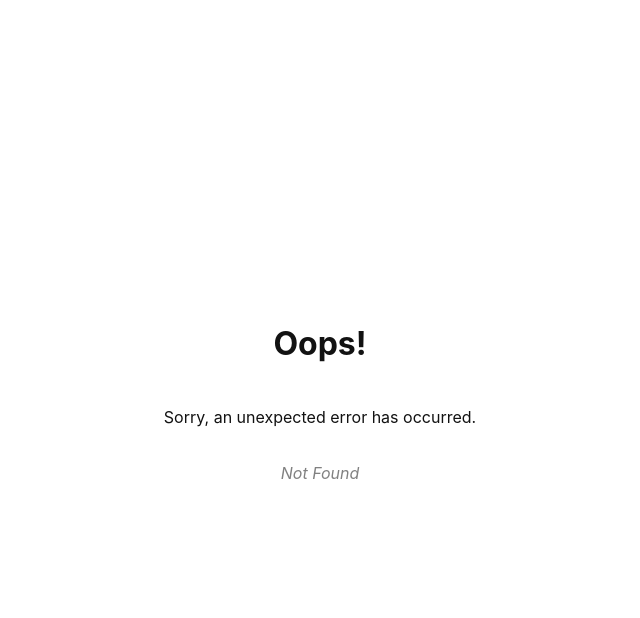
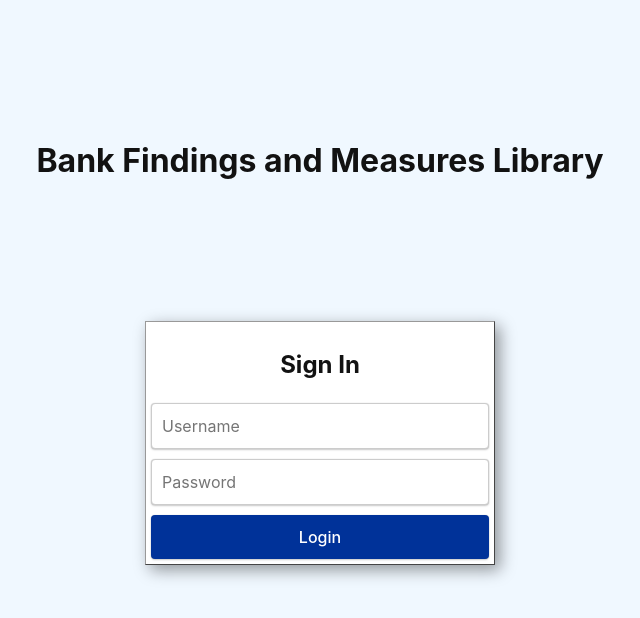
Before and after one commit to Adridut/bank-findings, a React (Vite) app: page /login in a window 1280 px wide. Before the commit this address had no page. Shown: the top 618 px of the page, without its empty margins (320-960 px from the left). Built offline with nearby package versions, Linux system fonts and the light colour scheme.

Commit message:
Started login

```diff
--- /dev/null
+++ b/src/App.jsx
@@ -0,0 +1,62 @@
+import { Routes, Route, createBrowserRouter, createRoutesFromElements, defer } from "react-router-dom";
+
+
+import "./index.css";
+import { ProtectedRoute } from "./components/ProtectedRoute";
+import { AuthLayout } from "./components/AuthLayout";
+import { AuthProvider } from "./hooks/useAuth";
+
+import ErrorPage from "./error-page";
+import Login from "./routes/login";
+import EditContact, {
+  action as editAction,
+} from "./routes/edit";
+import Root, { loader as rootLoader, action as rootAction } from "./routes/root";
+import Contact, {
+  loader as contactLoader,
+} from "./routes/contact";
+import { action as destroyAction } from "./routes/destroy";
+
+//https://blog.logrocket.com/authentication-react-router-v6/
+
+const getUserData = () =>
+    new Promise((resolve) =>
+      setTimeout(() => {
+        const user = window.localStorage.getItem("user");
+        resolve(user);
+      }, 3000)
+    );
+
+export const router = createBrowserRouter(
+    createRoutesFromElements(
+      <>
+        <Route element={<AuthLayout/>} loader={() => defer({ userPromise: getUserData() })}>
+            <Route path="/login" element={<Login />} />
+            <Route path="/" element={<ProtectedRoute/>}>
+            <Route element={<Root />}>
+                <Route path="/contact" element={<Contact />} loader={contactLoader}></Route>
+                <Route path="contacts/:contactId/edit" element={<EditContact />} loader={contactLoader} action={editAction}></Route>
+                <Route path="contacts/:contactId/destroy" action={destroyAction}></Route>
+            </Route>
+            </Route>
+        </Route>
+      </>
+    )
+  );
+
+// function App() {
+//   return (
+//     <AuthProvider>
+//       <Routes>
+//         <Route path="/" element={<ProtectedRoute><Root/></ProtectedRoute>} errorElement={<ErrorPage/>} loader={rootLoader} action={rootAction} children={[
+//             <Route path="/contact" element={<Contact />} loader={contactLoader}></Route>,
+//             <Route path="contacts/:contactId/edit" element={<EditContact />} loader={contactLoader} action={editAction}></Route>,
+//             <Route path="contacts/:contactId/destroy" action={destroyAction}></Route>,
+//             ]}/>
+//         <Route path="/login" element={<Login />} />
+//       </Routes>
+//     </AuthProvider>
+//   );
+// }
+
+// export default App;
--- /dev/null
+++ b/src/components/AuthLayout.jsx
@@ -0,0 +1,21 @@
+import { Suspense } from "react";
+import { useLoaderData, useOutlet, Await } from "react-router-dom";
+import { AuthProvider } from "../hooks/useAuth";
+
+export const AuthLayout = () => {
+  const outlet = useOutlet();
+
+  const { userPromise } = useLoaderData();
+
+  return (
+    <Suspense>
+      <Await
+        resolve={userPromise}
+        errorElement={<div severity="error">Something went wrong!</div>}
+        children={(user) => (
+          <AuthProvider userData={user}>{outlet}</AuthProvider>
+        )}
+      />
+    </Suspense>
+  );
+};
--- /dev/null
+++ b/src/components/ProtectedRoute.jsx
@@ -0,0 +1,11 @@
+import { Navigate } from "react-router-dom";
+import { useAuth } from "../hooks/useAuth";
+
+export const ProtectedRoute = ({ children }) => {
+  const { user } = useAuth();
+  if (!user) {
+    // user is not authenticated
+    return <Navigate to="/login" />;
+  }
+  return children;
+};
--- /dev/null
+++ b/src/hooks/useAuth.jsx
@@ -0,0 +1,35 @@
+import { createContext, useContext, useMemo } from "react";
+import { useNavigate } from "react-router-dom";
+import { useLocalStorage } from "./useLocalStorage";
+const AuthContext = createContext();
+
+export const AuthProvider = ({ children }) => {
+  const [user, setUser] = useLocalStorage("user", null);
+  const navigate = useNavigate();
+
+  // call this function when you want to authenticate the user
+  const login = async (data) => {
+    setUser(data);
+    navigate("/");
+  };
+
+  // call this function to sign out logged in user
+  const logout = () => {
+    setUser(null);
+    navigate("/login", { replace: true });
+  };
+
+  const value = useMemo(
+    () => ({
+      user,
+      login,
+      logout,
+    }),
+    [user]
+  );
+  return <AuthContext.Provider value={value}>{children}</AuthContext.Provider>;
+};
+
+export const useAuth = () => {
+  return useContext(AuthContext);
+};
--- /dev/null
+++ b/src/hooks/useLocalStorage.jsx
@@ -0,0 +1,26 @@
+import { useState } from "react";
+
+export const useLocalStorage = (keyName, defaultValue) => {
+  const [storedValue, setStoredValue] = useState(() => {
+    try {
+      const value = window.localStorage.getItem(keyName);
+      if (value) {
+        return JSON.parse(value);
+      } else {
+        window.localStorage.setItem(keyName, JSON.stringify(defaultValue));
+        return defaultValue;
+      }
+    } catch (err) {
+      return defaultValue;
+    }
+  });
+  const setValue = (newValue) => {
+    try {
+      window.localStorage.setItem(keyName, JSON.stringify(newValue));
+    } catch (err) {
+      console.log(err);
+    }
+    setStoredValue(newValue);
+  };
+  return [storedValue, setValue];
+};
--- a/src/main.jsx
+++ b/src/main.jsx
@@ -12,6 +12,8 @@ import Login from "./routes/login";
 import EditContact, {
   action as editAction,
 } from "./routes/edit";
+import { ProtectedRoute } from "./components/ProtectedRoute";
+import { AuthProvider } from "./hooks/useAuth";
 
 import Root, { loader as rootLoader, action as rootAction } from "./routes/root";
 import Contact, {
@@ -19,45 +21,54 @@ import Contact, {
 } from "./routes/contact";
 
 import { action as destroyAction } from "./routes/destroy";
+import { BrowserRouter } from "react-router-dom";
+import { router } from "./App";
 
 
 
-const router = createBrowserRouter([
-  {
-    path: "/portal",
-    element: <Root />,
-    errorElement: <ErrorPage />,
-    loader: rootLoader,
-    action: rootAction,
-    children: [
-      { index: true, element: <Index /> },
-      {
-        path: "contacts/:contactId",
-        element: <Contact />,
-        loader: contactLoader,
-      },
-      {
-        path: "contacts/:contactId/edit",
-        element: <EditContact />,
-        loader: contactLoader,
-        action: editAction,
-      },
-      {
-        path: "contacts/:contactId/destroy",
-        action: destroyAction,
-        errorElement: <div>Oops! There was an error.</div>,
-      },
-    ],
-  },
-  {
-    path: "/",
-    element: <Login />,
-    errorElement: <ErrorPage />,
-  },
-]);
+
+
+// const router = createBrowserRouter([
+//   {
+//     element: <AuthProvider />,
+//     errorElement: <ErrorPage />,
+//     path: "/",
+//     children: [
+//       {
+//         path: "/",
+//         element: <ProtectedRoute><Root/></ProtectedRoute>,
+//         loader: rootLoader,
+//         action: rootAction,
+//         children: [
+//           { index: true, element: <Index /> },
+//           {
+//             path: "contacts/:contactId",
+//             element: <Contact />,
+//             loader: contactLoader,
+//           },
+//           {
+//             path: "contacts/:contactId/edit",
+//             element: <EditContact />,
+//             loader: contactLoader,
+//             action: editAction,
+//           },
+//           {
+//             path: "contacts/:contactId/destroy",
+//             action: destroyAction,
+//             errorElement: <div>Oops! There was an error.</div>,
+//           },
+//         ],
+//       },
+//       {
+//         path: "/login",
+//         element: <Login />,
+//       },
+//     ],
+//   }
+// ]);
 
 ReactDOM.createRoot(document.getElementById("root")).render(
   <React.StrictMode>
-    <RouterProvider router={router} />
+      <RouterProvider router={router} />
   </React.StrictMode>
 );
--- a/src/routes/login.jsx
+++ b/src/routes/login.jsx
@@ -1,8 +1,10 @@
 import React, { useState } from 'react';
-import { Link } from "react-router-dom";
+import { useAuth } from "../hooks/useAuth";
+import { redirect, Form, Link } from "react-router-dom";
 import "./login.css"
 
-const Login = () => {
+
+export default function Login () {
     const [username, setUsername] = useState('');
     const [password, setPassword] = useState('');
 
@@ -14,15 +16,23 @@ const Login = () => {
         setPassword(e.target.value);
     };
 
-    const handleSubmit = (e) => {
+    const { login } = useAuth();
+    const handleLogin = async (e) => {
         e.preventDefault();
-        // Perform login logic here
+        // Here you would usually send a request to your backend to authenticate the user
+        // For the sake of this example, we're using a mock authentication
+        if (username === "user" && password === "password") {
+        // Replace with actual authentication logic
+        await login({ username });
+        } else {
+        alert("Invalid username or password");
+        }
     };
 
     return (
         <div className='login-container'>
             <h1 className='login-header'>Bank Findings and Measures Library</h1>
-            <form onSubmit={handleSubmit} className='login-form'>
+            <form onSubmit={handleLogin} className='login-form'>
                 <h2>Sign In</h2>
                 <input
                     type="text"
@@ -40,10 +50,8 @@ const Login = () => {
                     onChange={handlePasswordChange}
                     placeholder='Password'
                 />
-                <Link className="link-button" to="/portal">Login</Link>
+                <button className="link-button" type="submit">Login</button>
             </form>
         </div>
     );
 };
-
-export default Login;
--- a/src/routes/root.jsx
+++ b/src/routes/root.jsx
@@ -2,6 +2,8 @@ import { Outlet, Link, useLoaderData, Form, redirect, NavLink, useNavigation, us
 import "./root.css"
 import { useEffect } from "react";
 import { getContacts, createContact } from "../contacts";
+import { useAuth } from "../hooks/useAuth";
+
 
 export async function action() {
   const contact = await createContact();
@@ -19,7 +21,11 @@ export default function Root() {
     const { contacts, q } = useLoaderData();
     const navigation = useNavigation();
     const submit = useSubmit();
+    const { logout } = useAuth();
 
+    const handleLogout = () => {
+      logout();
+    };
 
     useEffect(() => {
       document.getElementById("q").value = q;
@@ -81,9 +87,9 @@ export default function Root() {
               </p>
             )}
           </nav>
-          <Link className="link-logout-button" to="/">Logout</Link>
+          <button className="link-logout-button" onClick={handleLogout}>Logout</button>
         </div>
-        <div id="detail"  className={navigation.state === "loading" ? "loading" : ""}>
+        <div id="detail" className={navigation.state === "loading" ? "loading" : ""}>
           <Outlet />
         </div>
       </>
```
